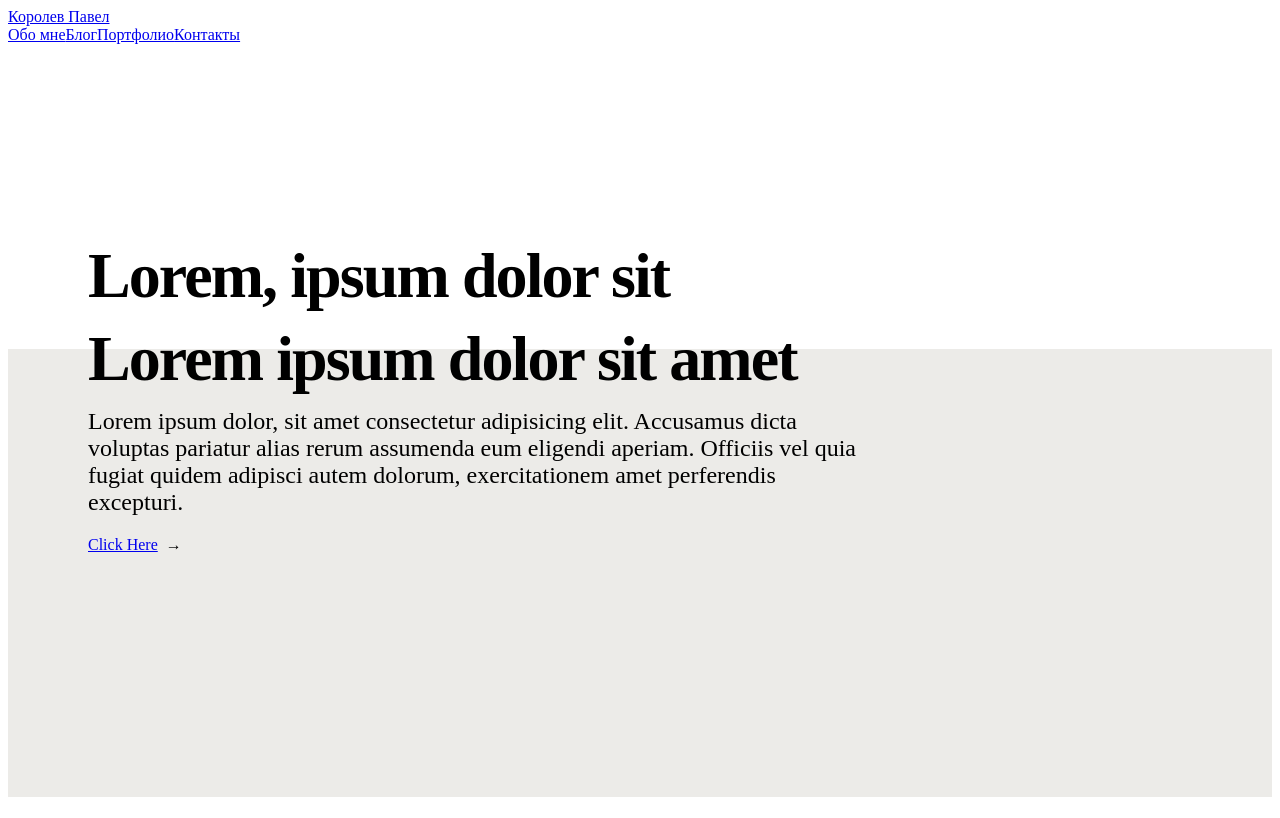
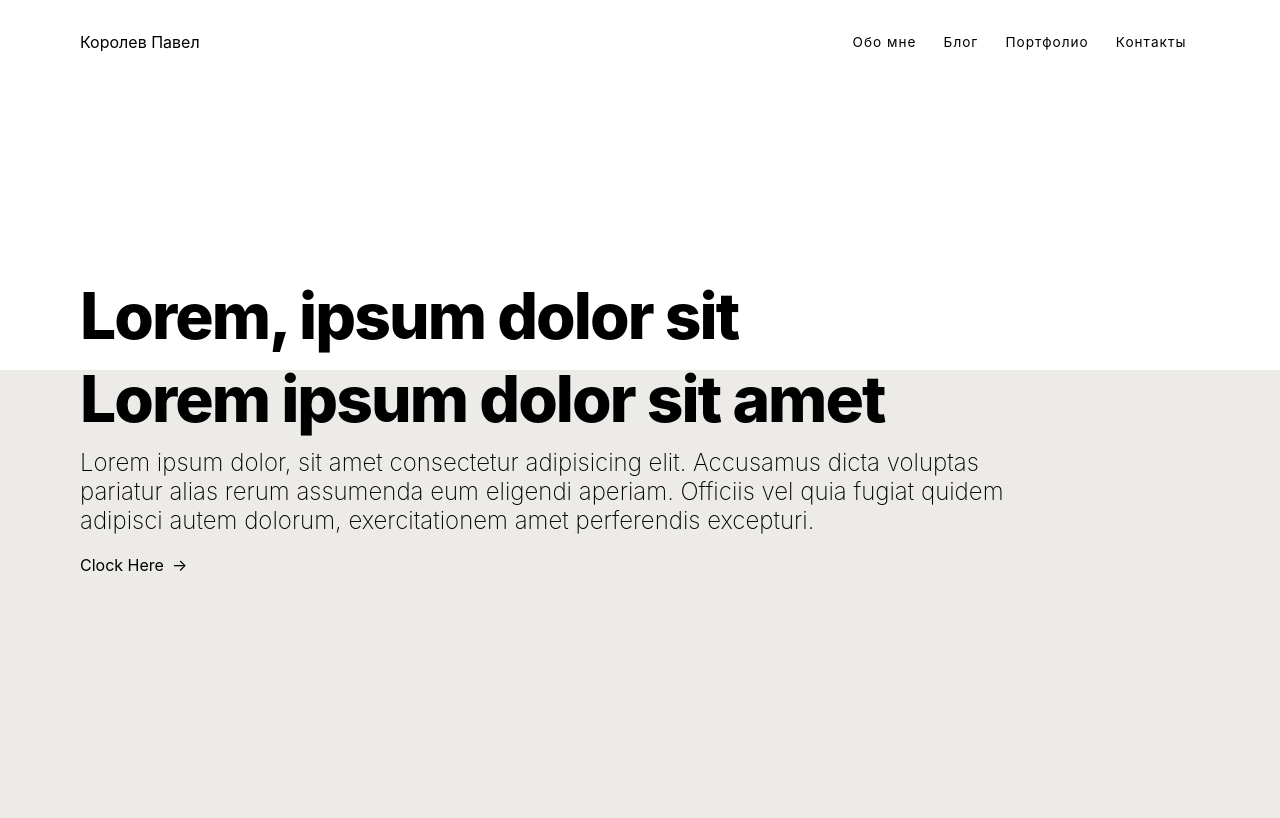
Before and after one commit to DOLBOLESCH/attest-svelte, a SvelteKit app: page / in a window 1280 px wide. Built offline with nearby package versions, Linux system fonts and the light colour scheme.

Commit message:
SOME FIXES)

```diff
--- a/src/app.html
+++ b/src/app.html
@@ -4,7 +4,63 @@
 		<meta charset="utf-8" />
 		<link rel="icon" href="%sveltekit.assets%/favicon.png" />
 		<meta name="viewport" content="width=device-width" />
-		%sveltekit.head%
+		<style>
+			body {
+			background-position: left top;
+			font-family: 'Inter', sans-serif;
+    		margin: 0;
+    		background-repeat: no-repeat;
+	 	}
+
+		  * {
+    		box-sizing: border-box;
+  		}
+
+  			a {
+    		text-decoration: none;
+    		color: black;
+  		}
+
+  			nav {
+    		position: sticky;
+    		top: 0;
+    		left: 0;
+    		right: 0;
+    		margin: 0 80px 0 80px;
+    		padding-top: 2rem;
+    		padding-bottom: 2rem;
+  		}
+
+  			nav .nav-container {
+    		display: flex;
+    		justify-content: space-between;
+   			align-items: center;
+  		}
+
+  			.nav-links {
+    		display: flex;
+    		justify-content: flex-end;
+    		align-items: center;
+    		margin: -1em 0;
+    		flex: 1 0 auto;
+  		}
+
+  			.nav-links .link {
+    		position: relative;
+   			margin: 1em;
+    		font-size: 0.85rem;
+    		letter-spacing: 1px;
+    		color: black;
+  		}
+
+  			.nav-logo {
+    		position: relative;
+    		line-height: 1;
+    		font-size: 1.1rem;
+    		color: black;
+  		}
+		</style>
+	%sveltekit.head%
 	</head>
 	<body data-sveltekit-preload-data="hover">
 		<div style="display: contents">%sveltekit.body%</div>
--- a/src/lib/index.js
+++ /dev/null
@@ -1 +0,0 @@
-// place files you want to import through the `$lib` alias in this folder.
--- a/src/routes/+page.svelte
+++ b/src/routes/+page.svelte
@@ -15,7 +15,7 @@
                 <h2 class="subtitle">Lorem ipsum dolor, sit amet consectetur adipisicing elit. Accusamus dicta voluptas pariatur alias rerum assumenda eum eligendi aperiam. Officiis vel quia fugiat quidem adipisci autem dolorum, exercitationem amet perferendis excepturi.</h2>
                 <!-- svelte-ignore a11y-no-noninteractive-tabindex -->
                 <div style="color: black;" class="scroll-button animate-scroll" tabindex="0">
-                    <a href="/about">Click Here</a>
+                    <a href="/about">Clock Here</a>
                     <div class="arrow">&rarr;</div>
                 </div>
             </div>
--- /dev/null
+++ b/src/routes/blog/post/+layout.svelte
@@ -0,0 +1,11 @@
+<div class="container">
+    <a href="/blog">Обратно в Блог</a>
+    <slot />
+</div>
+<style>
+    .container {
+        margin: 50px auto;
+        max-width: 800px;
+        padding: 0 20px;
+    }
+</style>
```
